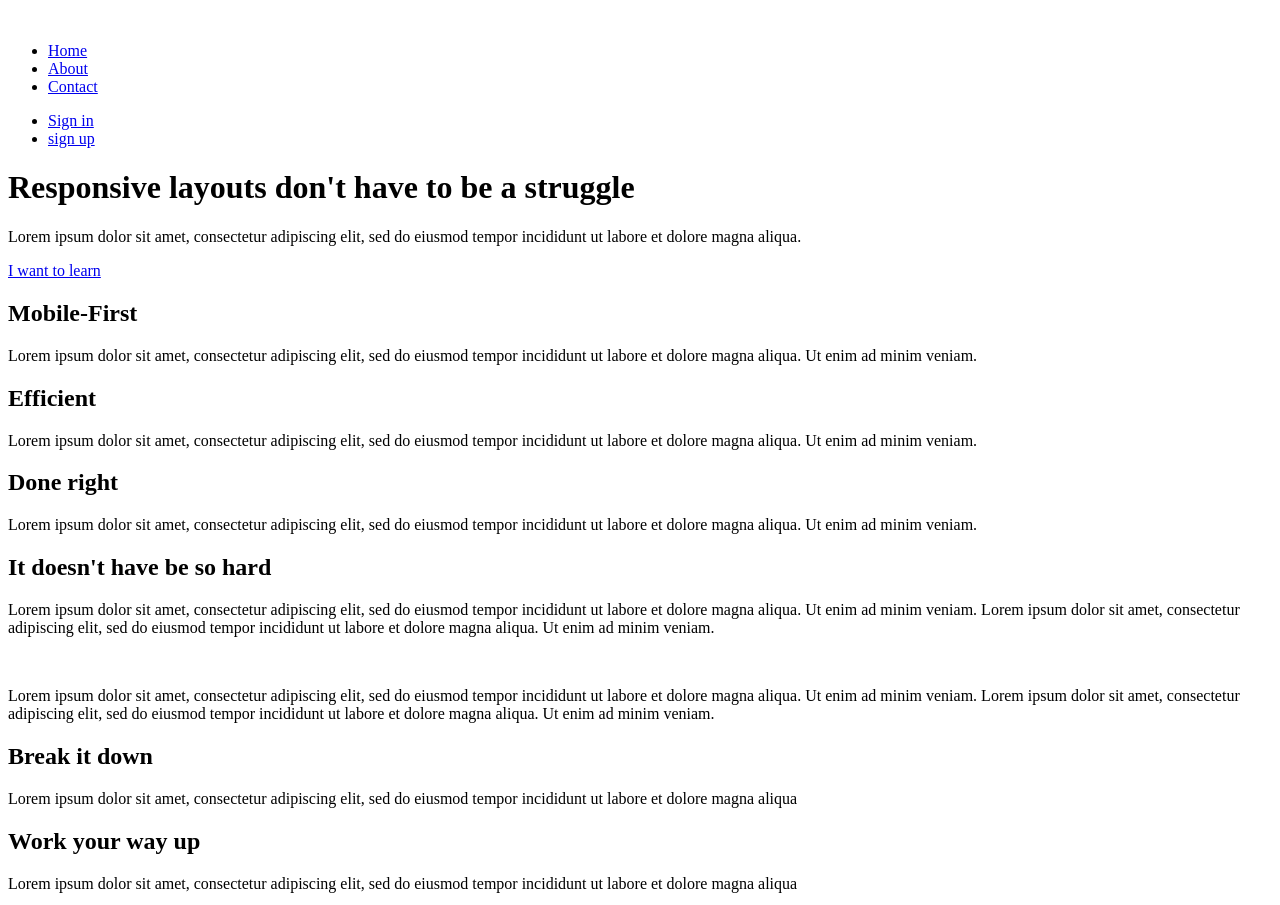
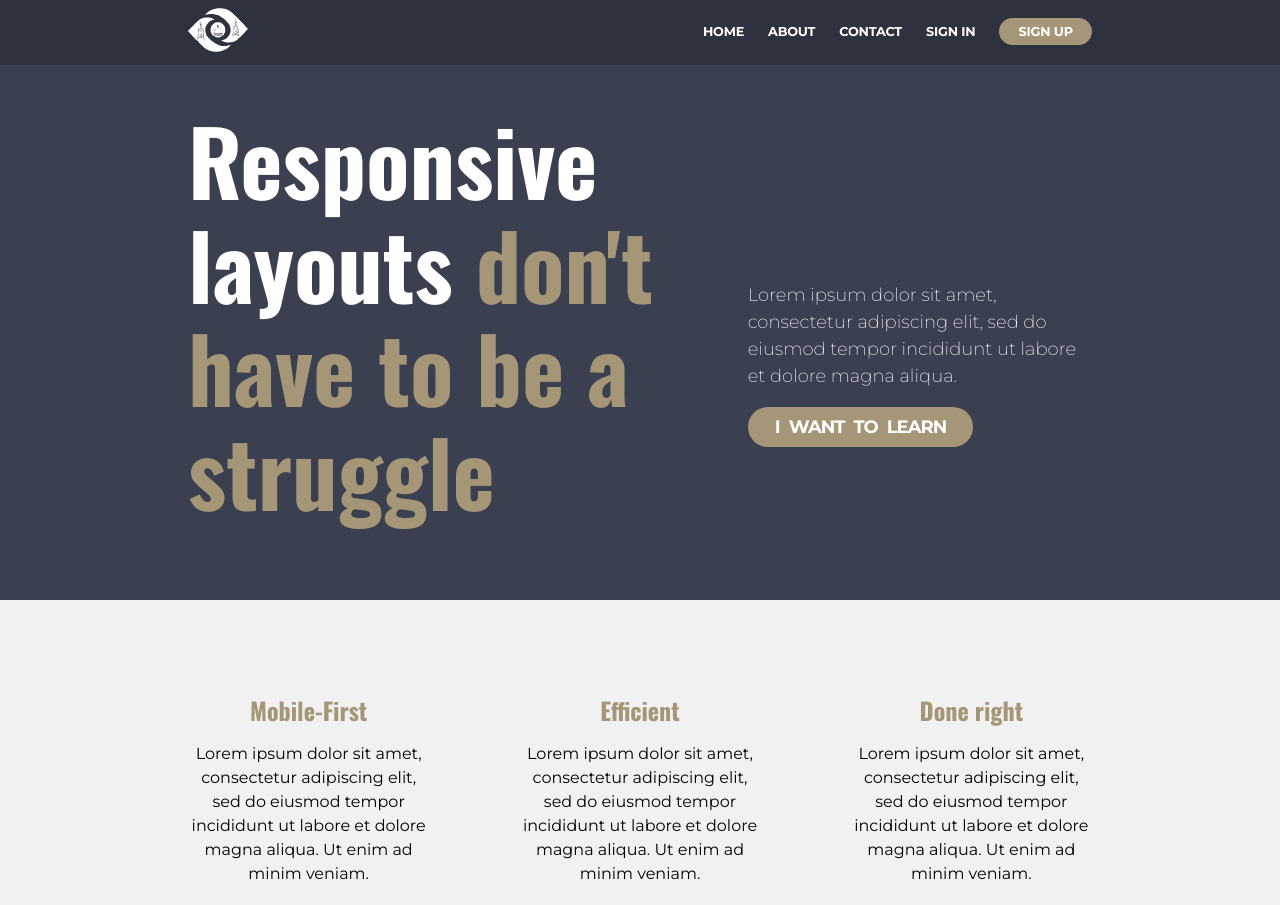
Before and after one commit to Khaled-Sa1em/FinalTask-ConqueringResponsiveDesigns, a plain HTML site: page index.html in a window 1280 px wide. Shown: the top 905 px of the page. Drawn offline with nearby package versions, Linux system fonts and the light colour scheme; the site is published under a folder, as on GitHub Pages, so addresses that start at the root find nothing.

Commit message:
ORGANAIZE 2

```diff
--- a/index.html
+++ b/index.html
@@ -10,9 +10,9 @@
   <link rel="preconnect" href="https://fonts.gstatic.com" crossorigin>
   <link href="https://fonts.googleapis.com/css2?family=Montserrat:wght@100;200;300;400;500;600;700;800;900&family=Oswald:wght@200;300;400;500;600;700&display=swap" rel="stylesheet">
   <!-- normalize -->
-  <link rel="stylesheet" href="/css/normalize.css">
+  <link rel="stylesheet" href="./css/normalize.css">
   <!-- my styles -->
-  <link rel="stylesheet" href="/css/style.css">
+  <link rel="stylesheet" href="./css/style.css">
   <!-- title -->
   <title>Muslim Eye</title>
 
@@ -33,7 +33,7 @@
     <nav class="nav">
       <div class="container row justify-algin-nav">
         <div class="logo">
-          <img src="/images/muslimEye--light.svg" alt="">
+          <img src="./images/muslimEye--light.svg" alt="">
         </div>
         <div class="lists row">
           <ul class="nav__list nav__list--primary row">
@@ -102,7 +102,7 @@
             enim ad minim veniam. Lorem ipsum dolor sit amet, consectetur
             adipiscing elit, sed do eiusmod tempor incididunt ut labore et
             dolore magna aliqua. Ut enim ad minim veniam.</p>
-          <img src="/images/the-image.jpg" class="reveal" alt="">
+          <img src="./images/the-image.jpg" class="reveal" alt="">
           <p class="article__text text article_text--two">Lorem ipsum dolor sit amet, consectetur adipiscing elit, sed do
             eiusmod tempor incididunt ut labore et dolore magna aliqua. Ut
             enim ad minim veniam. Lorem ipsum dolor sit amet, consectetur
@@ -180,7 +180,7 @@
       </div>
     </div>
   </footer>
-  <script src="/scripts/code.js"></script>
+  <script src="./scripts/code.js"></script>
 </body>
 
 </html>
```
